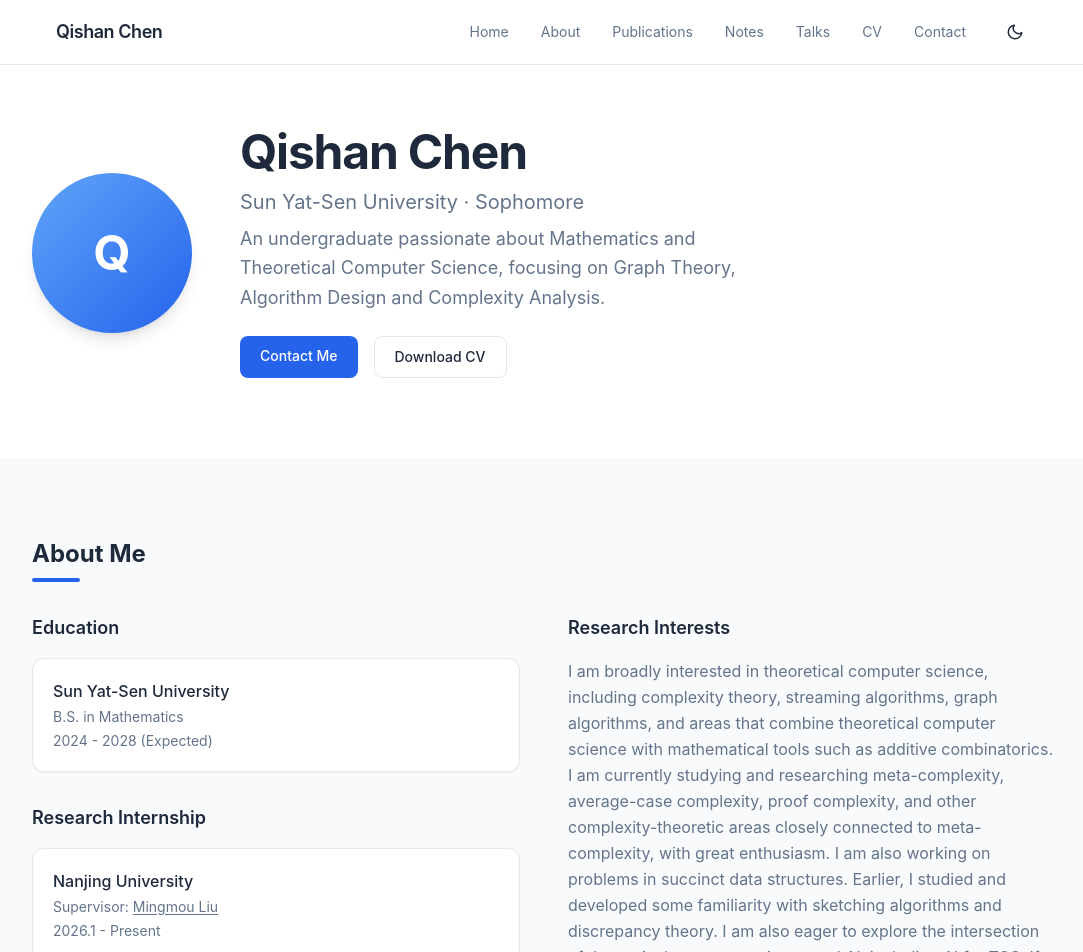
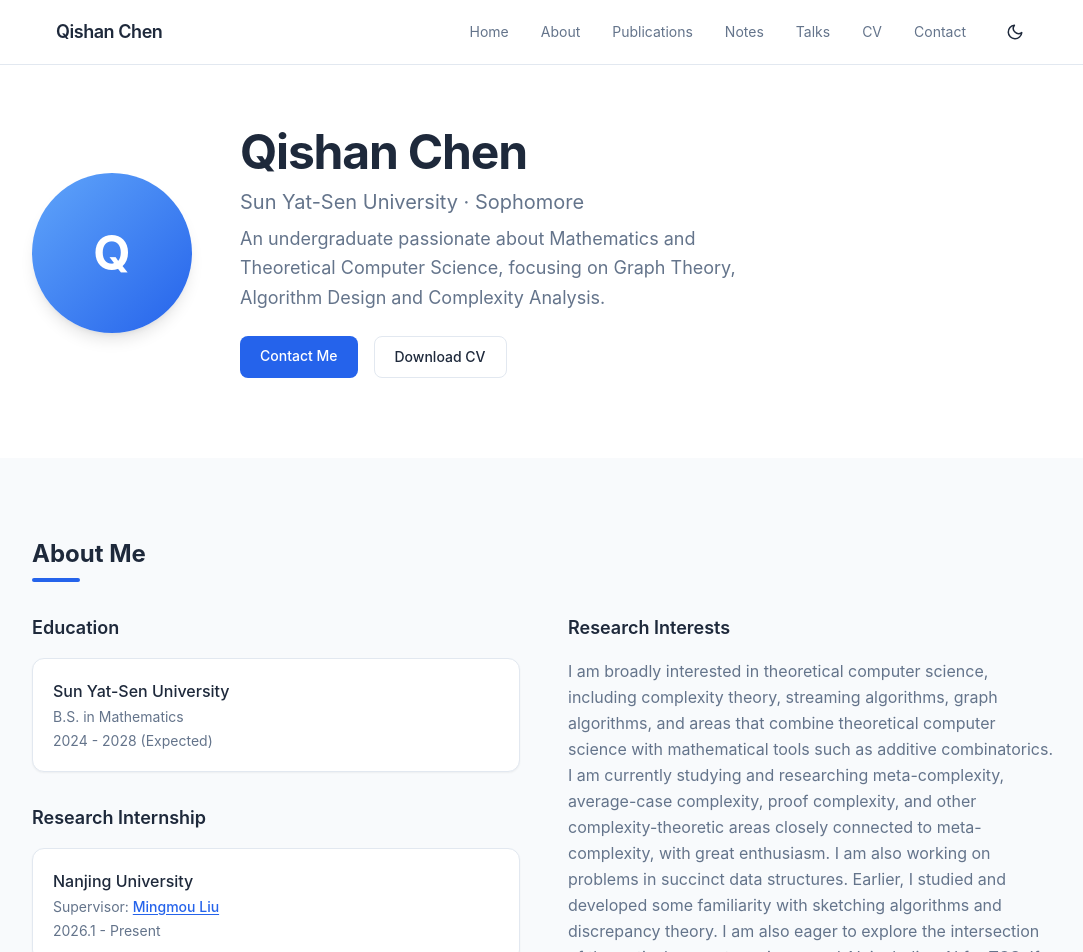
Before and after one commit to qishan-chen/qishan-chen.github.io, a Next.js app: page / in a window 1280 px wide. Shown: the top 952 px of the page, without its empty margins (96-1179 px from the left). Built offline with nearby package versions, Linux system fonts and the light colour scheme.

Commit message:
Highlight internship supervisor link

```diff
--- a/src/app/page.tsx
+++ b/src/app/page.tsx
@@ -72,7 +72,7 @@
                         href="https://liumingmou.github.io/"
                         target="_blank"
                         rel="noopener noreferrer"
-                        className="underline underline-offset-2 hover:text-[var(--accent)] transition-colors"
+                        className="font-medium text-[var(--accent)] underline underline-offset-2 hover:opacity-80 transition-opacity"
                       >
                         Mingmou Liu
                       </a>
```
